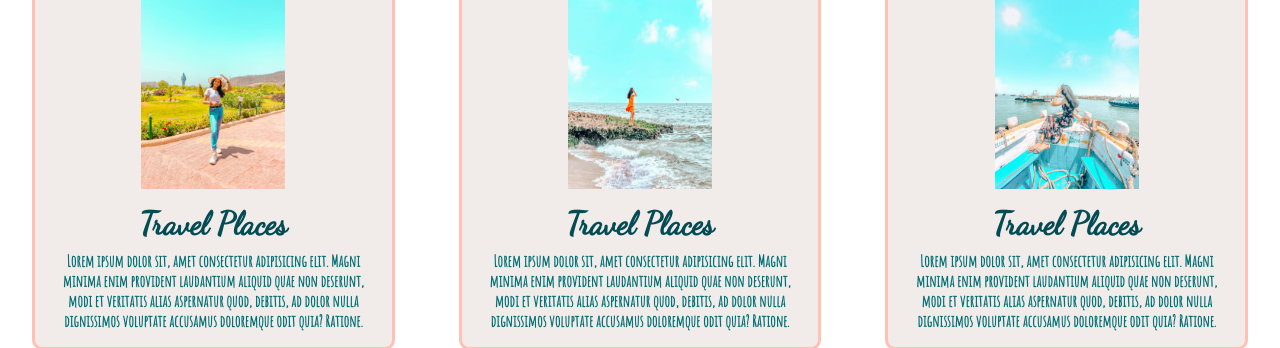
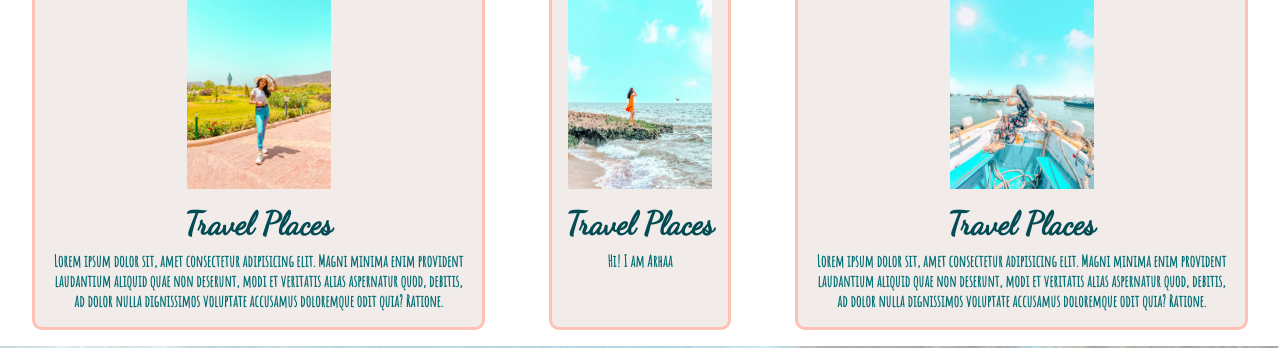
Before and after one commit to arhabhargava/Responsive-Website, a plain HTML site: page index.html in a window 1280 px wide. Shown: the part 604-952 px from the top of the page. Drawn offline with Linux system fonts and the light colour scheme.

Commit message:
Update index.html

```diff
--- a/index.html
+++ b/index.html
@@ -63,9 +63,7 @@
       <div class="box">
         <img src="img/Photo1 (2).jpg" alt="">
         <h2 class="h-secondary center">Travel Places</h2>
-        <p>Lorem ipsum dolor sit, amet consectetur adipisicing elit. Magni minima enim provident laudantium aliquid quae
-          non deserunt, modi et veritatis alias aspernatur quod, debitis, ad dolor nulla dignissimos voluptate accusamus
-          doloremque odit quia? Ratione.</p>
+        <p>Hi! I am Arhaa</p>
       </div>
       <div class="box">
         <img src="img/Photo1 (3).jpg" alt="">
```
